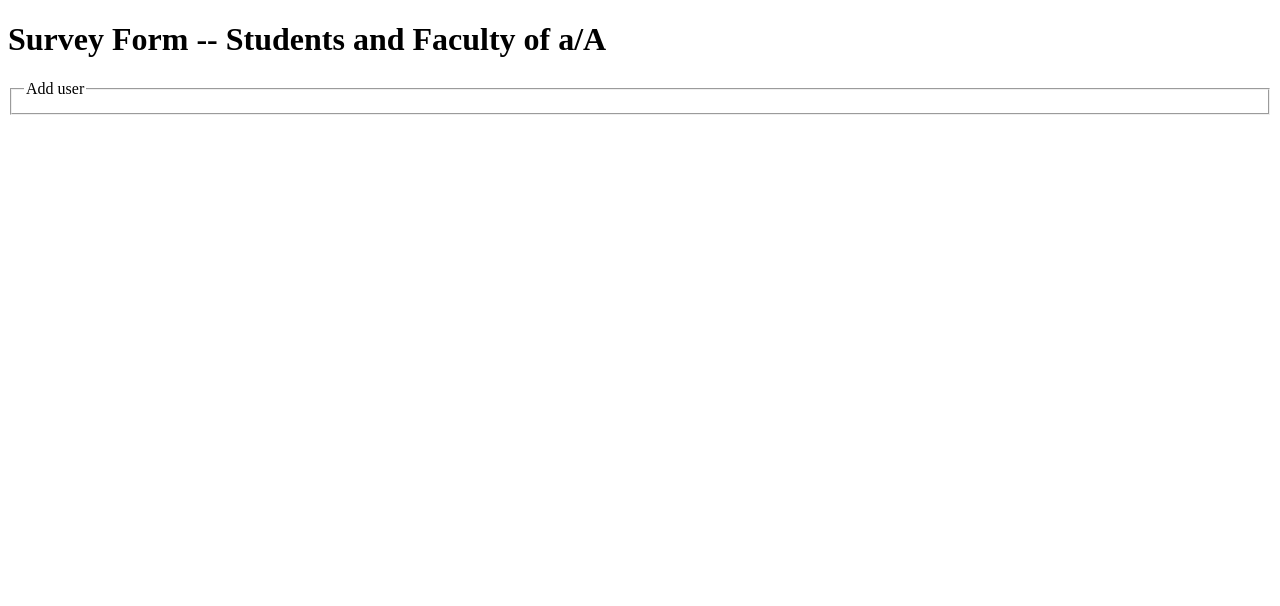
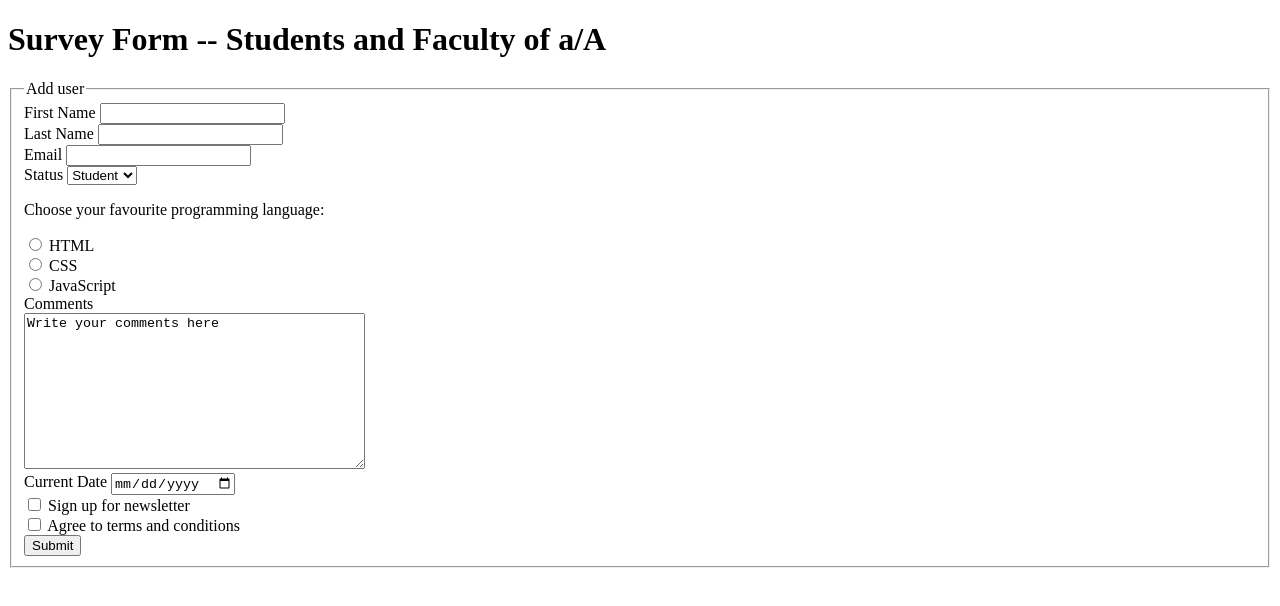
Before and after one commit to tehbrando/building-html-forms, a plain HTML site: page index.html in a window 1280 px wide. Drawn offline with Linux system fonts and the light colour scheme.

Commit message:
CompletedBuilding HTML forms

```diff
--- a/index.html
+++ b/index.html
@@ -9,19 +9,62 @@
         <form action="/form-handling-url" method="post">
             <fieldset>
                 <legend>Add user</legend>
-
-
-
-
-
-
-
-
-
-
-
-
-
+                <div>
+                    <label for="firstName">First Name</label>
+                    <input type="text" id="firstName" name="firsst_name">
+                </div>
+                <div>
+                    <label for="lastName">Last Name</label>
+                    <input type="text"  id="lastName" name="last_name">
+                </div>
+                <div>
+                    <label for="email">Email</label>
+                    <input type="text" id="email" name="email_address">
+                </div>
+                <div>
+                    <label for="status">Status</label>
+                    <select id="status" name="user_status">
+                        <option value="student">Student</option>
+                        <option value="teacher">Teacher</option>
+                        <option value="Guest">Guest</option>
+                    </select>
+                </div>
+                <div>
+                    <p>Choose your favourite programming language:</p>
+                    <div>
+                        <input type="radio" id="html" name="programming_language">
+                        <label for="html">HTML</label>
+                    </div>
+                    <div>
+                        <input type="radio" id="css" name="programming_language">
+                        <label for="css">CSS</label>
+                    </div>
+                    <div>
+                        <input type="radio" id="javascript" name="programming_language">
+                        <label for="javascript">JavaScript</label>
+                    </div>
+                </div>
+                <div>
+                    <label for="comments">Comments</label>
+                </div>
+                <div>
+                    <textarea id="comments" name="user_comments" rows="10" cols="40" maxlength="300">Write your comments here</textarea>
+                </div>
+                <div>
+                    <label for="currentDate">Current Date</label>
+                    <input type="date" id="currentDate" name="current_date">
+                </div>
+                <div>
+                    <input type="checkbox" id="newsletter" name="newsletter">
+                    <label for="newsletter">Sign up for newsletter</label>
+                </div>
+                <div>
+                    <input type="checkbox" id="terms" name="terms">
+                    <label for="terms">Agree to terms and conditions</label>
+                </div>
+                <div>
+                    <button type="submit">Submit</button>
+                </div>
             </fieldset>
         </form>
     </body>
```
